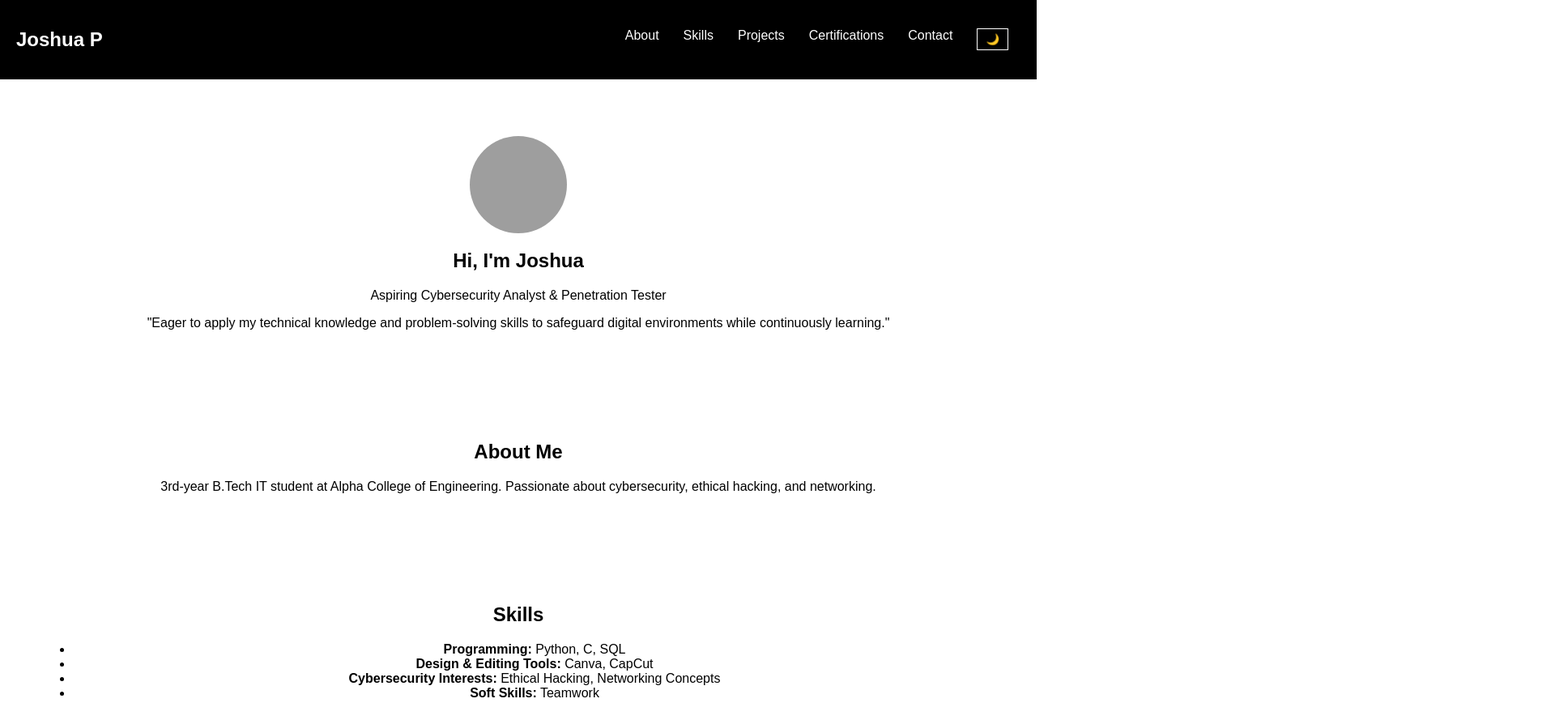
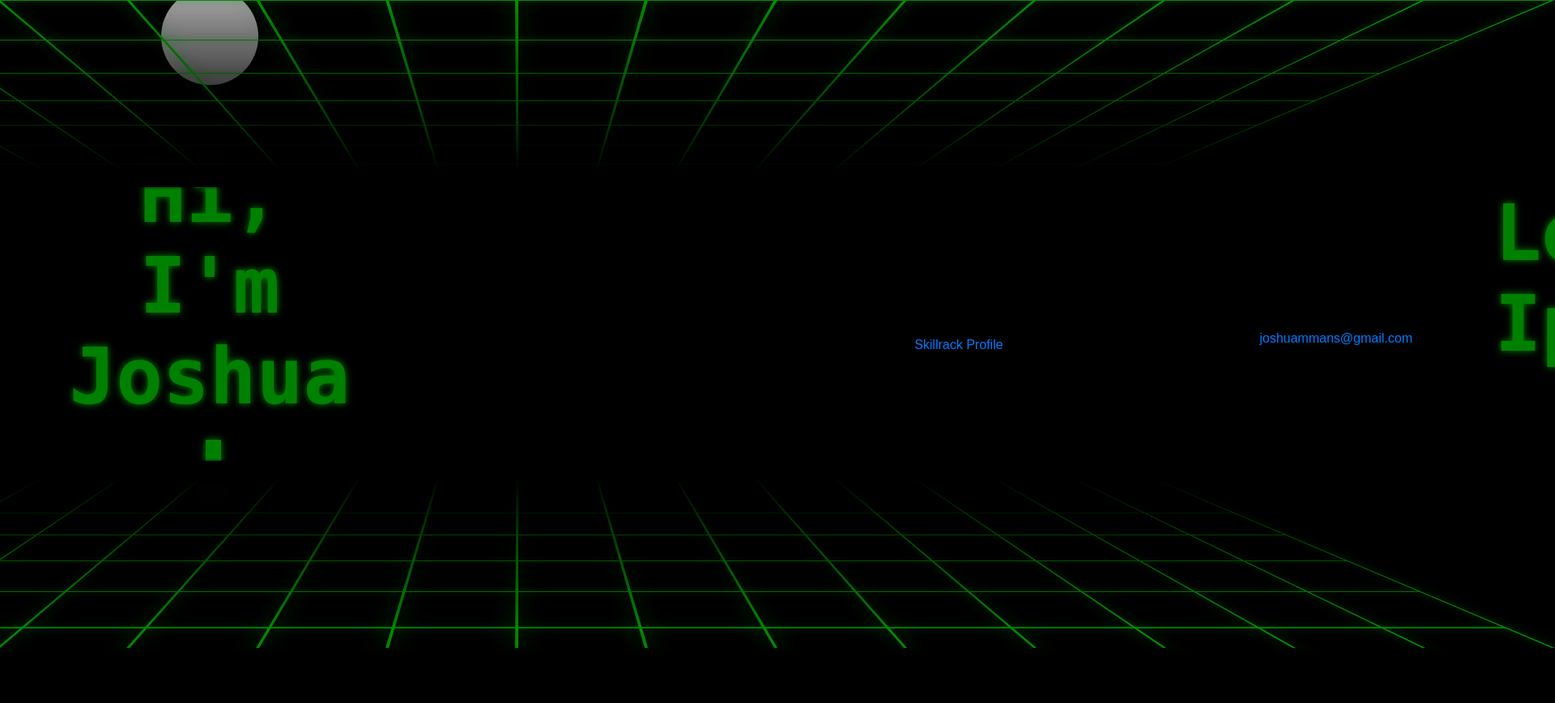
Before and after one commit to Whitedeviloo7/joshua-portfolio, a plain HTML site: page index.html in a window 1280 px wide. Shown: the top 868 px of the page at 81% size, 1920 px wide, since content can reach past the window. Drawn offline with Linux system fonts and the light colour scheme; grey boxes are pictures that could not be loaded; a script that the page names is missing.

Commit message:
style.css

```diff
--- a/style.css
+++ b/style.css
@@ -63,7 +63,134 @@ body {
     margin: 20px auto;
     display: block;
 }
+@import url('https://fonts.googleapis.com/css2?family=Share+Tech+Mono&display=swap');
 
+body {
+	height: 100vh;
+	overflow: hidden;
+	background-color: #000;
+	display: flex;
+	align-items: center;
+	justify-content: center;
+}
+
+h1 {
+	color: green;
+	font-family: 'Share Tech Mono', 'Cascadia Code', Menlo, Monaco, 'Courier New', monospace;
+	font-size: 6rem;
+	filter: drop-shadow(0px 0px 5px currentColor);
+
+	&::after {
+		content: '';
+		display: inline-block;
+		width: .2em;
+		height: .7em;
+		background-color: currentColor;
+		margin-left: .1em;
+		animation: blink 1s linear infinite forwards;
+		vertical-align: baseline;
+	}
+}
+
+.grid-container {
+	--grid: 10rem;
+	width: 100%;
+	height: 100%;
+	position: absolute;
+	top: 0;
+	left: 0;
+	transform-style: preserve-3d;
+	perspective: 100rem;
+	animation: rotate 100s linear infinite forwards;
+
+	.plane {
+		--dir: 1;
+		width: 300%;
+		height: 150%;
+		min-height: 70rem;
+		position: absolute;
+		bottom: 0;
+		transform-style: preserve-3d;
+		transform-origin: bottom center;
+		transform: translateX(-50%) rotateX(85deg);
+
+		&:last-child {
+			--dir: -1;
+			top: 0;
+			transform-origin: top center;
+			transform: translateX(-50%) rotateX(-85deg);
+
+			& > * {
+				&::after {
+					background-image: linear-gradient(to top, rgba(0, 0, 0, 255) var(--grid), rgba(0, 0, 0, 0));
+				}
+			}
+		}
+
+		& > * {
+			transform-style: preserve-3d;
+			height: 100%;
+			width: 100%;
+			position: absolute;
+
+			&::before, &::after {
+				content: '';
+				display: block;
+				position: absolute;
+				width: 100%;
+				height: 100%;
+				top: 0;
+				left: 0;
+			}
+
+			&::before {
+				background-image: repeating-linear-gradient(to left, green, green 4px, transparent 4px, transparent var(--grid)),
+					repeating-linear-gradient(to bottom, green, green 4px, transparent 4px, transparent var(--grid));
+				animation: move 1s linear infinite forwards;
+			}
+
+			&::after {
+				background-image: linear-gradient(to bottom, rgba(0, 0, 0, 255) var(--grid), rgba(0, 0, 0, 0));
+				z-index: 1;
+				transform: translateZ(1px);
+			}
+		}
+
+		.glow {
+			filter: blur(1rem);
+			z-index: 1;
+			mix-blend-mode: plus-lighter;
+		}
+	}
+}
+
+@keyframes move {
+	from {
+		transform: translateY(0px);
+	}
+
+	to {
+		transform: translateY(calc(var(--grid) * var(--dir)));
+	}
+}
+
+@keyframes blink {
+	0% {
+		visibility: visible;
+	}
+
+	50% {
+		visibility: visible;
+	}
+
+	51% {
+		visibility: hidden;
+	}
+
+	100% {
+		visibility: hidden;
+	}
+}
 /* Links */
 a {
     color: #007bff;
```
